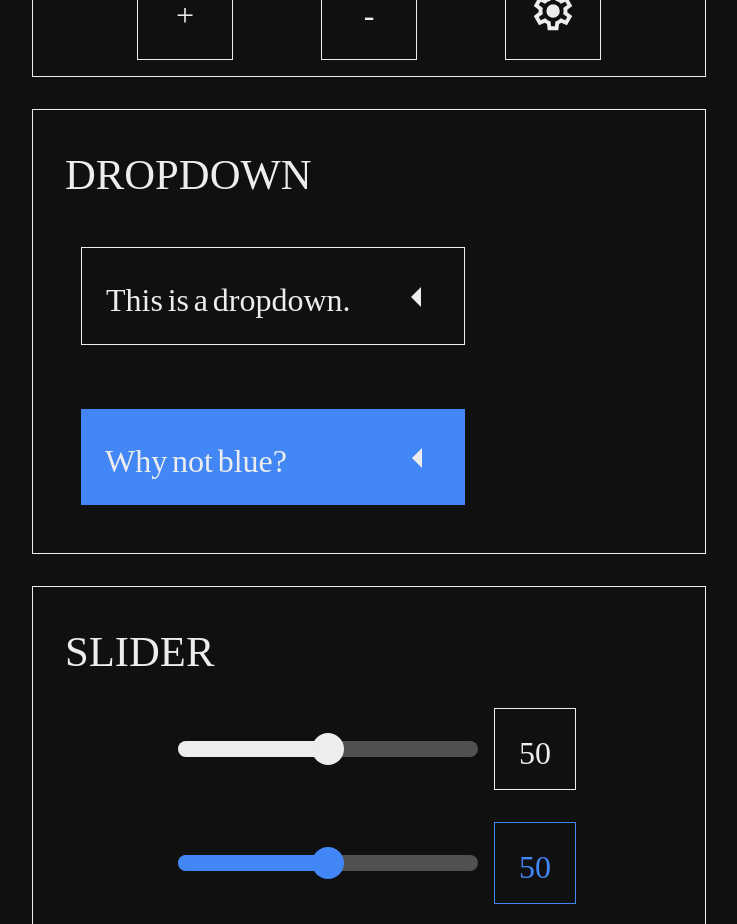
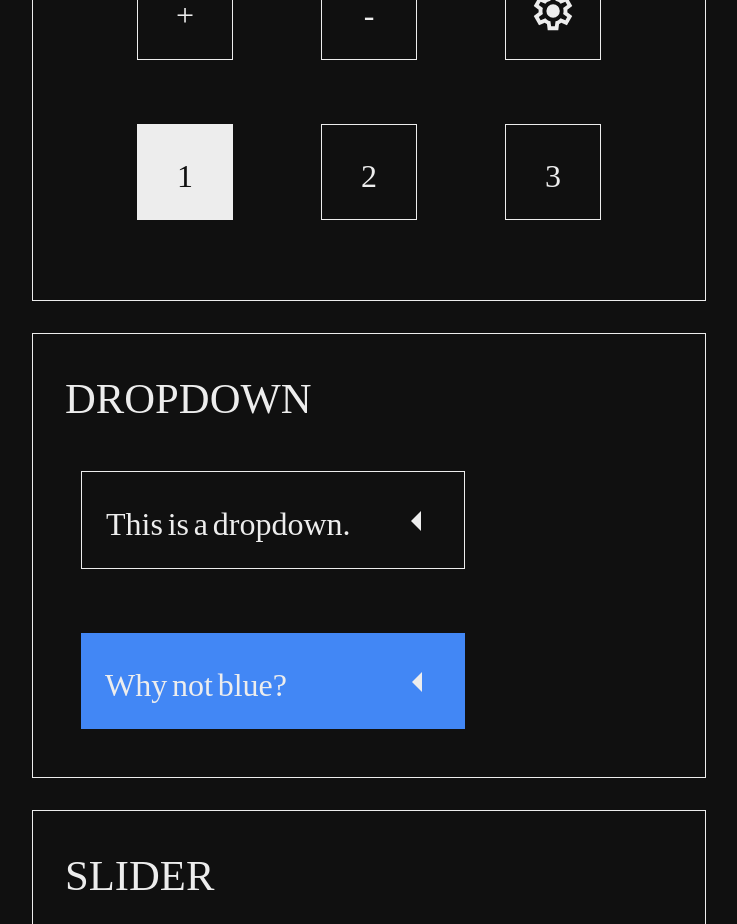
Before and after one commit to ottav14/dui, a SvelteKit app: page / in a window 1280 px wide. Shown: the part 1600-2524 px from the top of the page, without its empty margins (16-753 px from the left). Built offline with nearby package versions, Linux system fonts and the light colour scheme.

Commit message:
Inter button communication tweak

```diff
--- a/package.json
+++ b/package.json
@@ -1,6 +1,6 @@
 {
 	"name": "@ottav14/dui",
-	"version": "0.0.12",
+	"version": "0.0.13",
 	"scripts": {
 		"dev": "vite dev",
 		"build": "vite build && npm run prepack",
--- a/src/lib/Button.svelte
+++ b/src/lib/Button.svelte
@@ -64,7 +64,7 @@
 
     $: {
         if(disabled) textColor = tertiaryColor;
-        else if(hovered || toggleButton && toggle) textColor = primaryColor;
+        else if(hovered || toggle) textColor = primaryColor;
         else textColor = secondaryColor;
 
         let active = hovered || toggle;
@@ -92,7 +92,7 @@
     on:click={handleClick}
     bind:this={ref}
     class={`
-        ${toggleButton && toggle ? 'toggled' : 'nothing'}
+        ${toggle ? 'toggled' : 'nothing'}
         ${bloom ? 'bloom' : 'nothing'}
     `}
     style={`
@@ -118,7 +118,7 @@
             width={`${iconSize}px`}
             height={`${iconSize}px`}
             viewBox="0 -960 960 960"
-            fill={toggleButton && toggle ? rgbToHex(primaryColor) : rgbToHex(secondaryColor)}
+            fill={toggle ? rgbToHex(primaryColor) : rgbToHex(secondaryColor)}
         >
             <path d={icon}/>
         </svg>
--- a/src/routes/+page.svelte
+++ b/src/routes/+page.svelte
@@ -1,5 +1,8 @@
 <script>
     import { Button, Text, Dropdown, Slider, Counter, EquationInput } from '../lib/index.ts';
+
+    const multiButtonItems = [ '1', '2', '3' ];
+    let activeMultiButtonIx = 0;
 </script>
 
 <main>
@@ -85,6 +88,15 @@
                     type="settings"
                 />
             </div>
+            <div class="multiButtonContainer">
+                {#each multiButtonItems as item, i}
+                    <Button
+                        text={item}
+                        toggle={i == activeMultiButtonIx}
+                        onClick={() => activeMultiButtonIx = i}
+                    />
+                {/each}
+            </div>
         </div>
         <div class="container">
             <Text
@@ -157,6 +169,13 @@
         border: 1px solid #ededed;
     }
 
+    .multiButtonContainer {
+        display: flex;
+        justify-content: space-evenly;
+        margin-top: 4rem;
+        margin-bottom: 4rem;
+    }
+
     .iconContainer {
         display: flex;
         justify-content: space-evenly;
```
